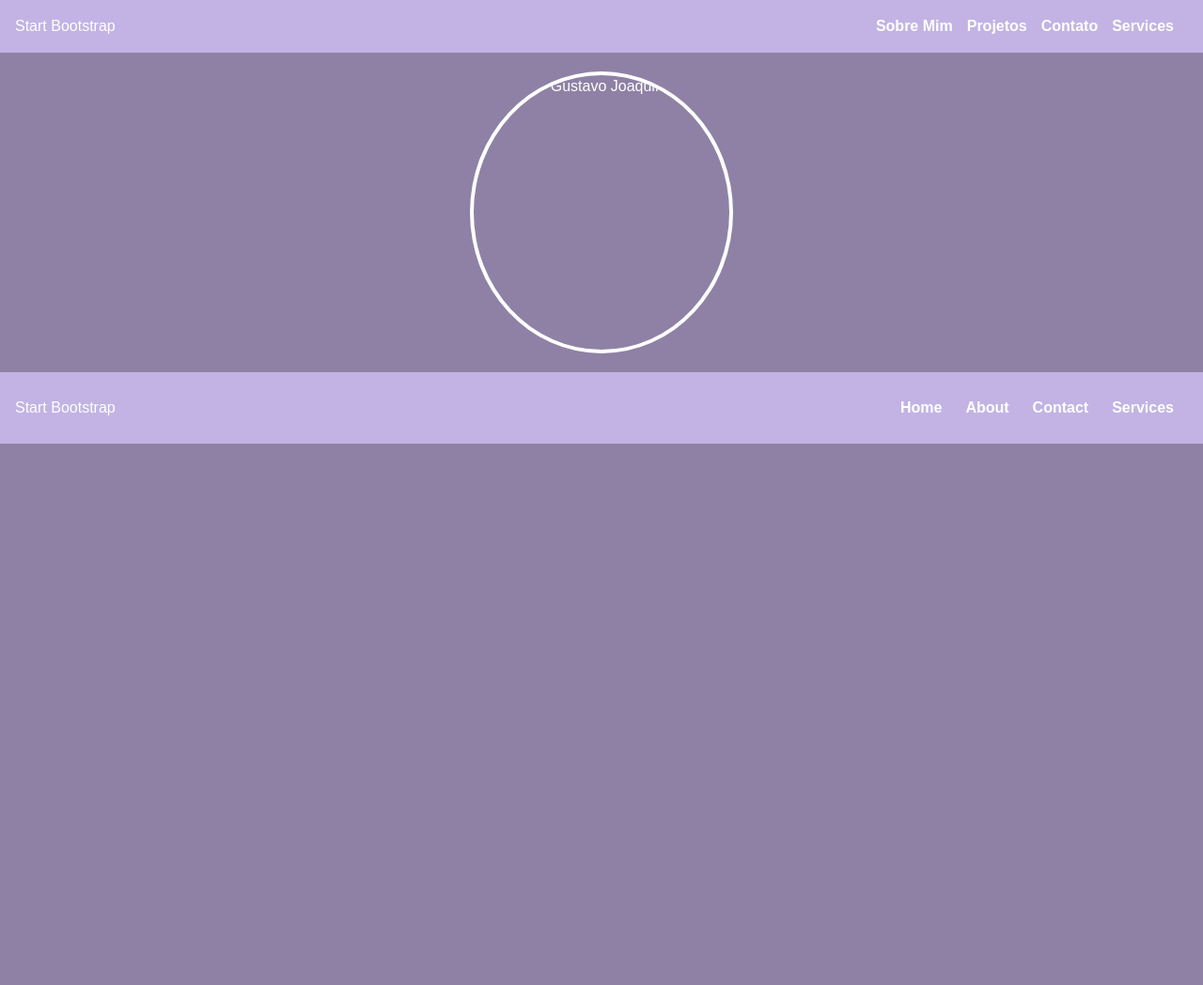
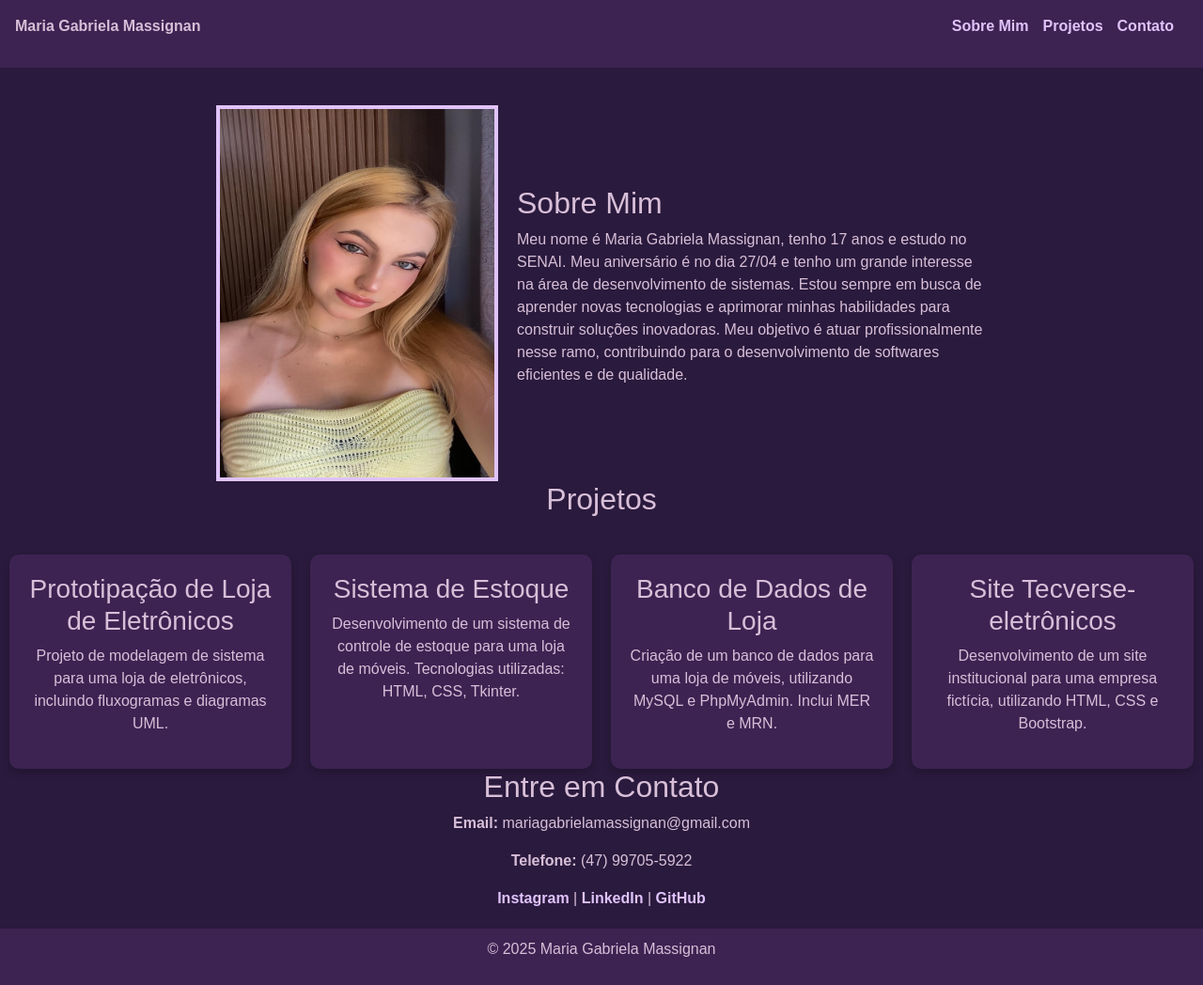
Before and after one commit to mgmassignan/portifolio, a plain HTML site: page portifolio/index.html in a window 1280 px wide. Shown: the whole page at 94% size. Before the commit the page ends 800 px from the top, so only its background shows below. Drawn offline with nearby package versions, Linux system fonts and the light colour scheme.

Commit message:
Add files via upload
Esse projeto é sobre o meu portifolio pessoal.

```diff
--- a/portifolio/index.html
+++ b/portifolio/index.html
@@ -5,135 +5,154 @@
     <meta name="viewport" content="width=device-width, initial-scale=1.0">
     <title>Meu Site</title>
 
-    <!-- Bootstrap CSS -->
     <link href="https://cdn.jsdelivr.net/npm/bootstrap@5.3.2/dist/css/bootstrap.min.css" rel="stylesheet">
 
     <style>
-        /* Navbar */
+        body {
+            background-color: #2A1A3D;
+            color: #D8BFD8;
+            text-align: center;
+            font-family: 'Montserrat', sans-serif;
+        }
         .Navbar {
-            background-color: #c2b3e4; /* Roxo claro */
+            background-color: #3D2352;
             display: flex;
             padding: 16px;
-            font-family: sans-serif;
+            font-family: 'Montserrat', sans-serif;
         }
-
         .Navbar a {
-            color: white;
+            color: #E0C3FC;
             text-decoration: none;
             margin-right: 15px;
             font-weight: bold;
         }
-
         .Navbar_Itens_Direito {
             margin-left: auto;
             display: flex;
         }
-
-        /* Fundo do site */
-        body {
-            background-color: rgb(143, 129, 165);
-            color: white;
+        .container-sobre {
+            display: flex;
+            align-items: center;
+            justify-content: center;
+            text-align: left;
+            margin-top: 40px;
+        }
+        .img-fluid {
+            width: 300px;
+            height: 400px;
+            border: 4px solid #E0C3FC;
+            margin-right: 20px;
+        }
+        .sobre_mim {
+            max-width: 500px;
+        }
+        .projetos {
+            display: flex;
+            justify-content: center;
+            gap: 20px;
+            flex-wrap: wrap;
+            margin-top: 40px;
+        }
+        .projeto-card {
+            background-color: #3D2352;
+            color: #D8BFD8;
+            padding: 20px;
+            border-radius: 10px;
+            width: 300px;
             text-align: center;
-            font-family: Arial, sans-serif;
+            box-shadow: 0 4px 8px rgba(0, 0, 0, 0.2);
         }
-
-
-        .img-fluid {
-            width: 280px;
-            height: 300px;
-            border-radius: 50%;
-            border: 4px solid white;
-            display: block;
-            margin: 20px auto;
-        }
-
-        /* Rodapé */
         footer {
-            background-color: #c2b3e4;
+            background-color: #3D2352;
             padding: 10px 0;
             margin-top: 20px;
+            text-align: center;
         }
-
-        footer a {
-            color: white;
+        a {
+            color: #E0C3FC;
             text-decoration: none;
-            margin: 0 10px;
+            font-weight: bold;
+        }
+        a:hover {
+            color: #F8E8FF;
+            text-decoration: underline;
         }
     </style>
 </head>
-
 <body>
     <header>
-
-            <body>
         <div class="Navbar">
             <nav class="Navbar_Itens_">
                 <div class="titulo_navbar">
-                            <p2>Start Bootstrap</p2>
+                    <p><strong>Maria Gabriela Massignan</strong></p>
                 </div>
             </nav>
             <nav class="Navbar_Itens_Direito">
                 <div class="primeira_navbar">
-                            <a href="Home.html">Sobre Mim</a>
+                    <a href="#sobre">Sobre Mim</a>
                 </div>
                 <div class="segunda_navbar">
-                            <a href="About.html">Projetos</a>
+                    <a href="#projetos">Projetos</a>
                 </div>
                 <div class="terceira_navbar">
-                            <a href="Contact.html">Contato</a>
-                        </div>
-                        <div class="quarta_navbar">
-                            <a href="Services.html">Services</a>
+                    <a href="#contato">Contato</a>
                 </div>
             </nav>
         </div>
+    </header>
+
+    <main>
+        <section id="sobre">
+            <div class="container-sobre">
+                <img src="img/eu.png.jpeg" class="img-fluid" alt="Maria Gabriela">
+                <div class="sobre_mim">
+                    <h2>Sobre Mim</h2>
+                    <p>Meu nome é Maria Gabriela Massignan, tenho 17 anos e estudo no SENAI. Meu aniversário é no dia 27/04 e tenho um grande interesse na área de desenvolvimento de sistemas. Estou sempre em busca de aprender novas tecnologias e aprimorar minhas habilidades para construir soluções inovadoras. Meu objetivo é atuar profissionalmente nesse ramo, contribuindo para o desenvolvimento de softwares eficientes e de qualidade.</p>
+                </div>
+            </div>
+        </section>
+
+        <section id="projetos">
+            <h2>Projetos</h2>
+            <div class="projetos">
+                <div class="projeto-card">
+                    <h3>Prototipação de Loja de Eletrônicos</h3>
+                    <p>Projeto de modelagem de sistema para uma loja de eletrônicos, incluindo fluxogramas e diagramas UML.</p>
+                </div>
+                <div class="projeto-card">
+                    <h3>Sistema de Estoque</h3>
+                    <p>Desenvolvimento de um sistema de controle de estoque para uma loja de móveis. Tecnologias utilizadas: HTML, CSS, Tkinter.</p>
+                </div>
+                <div class="projeto-card">
+                    <h3>Banco de Dados de Loja</h3>
+                    <p>Criação de um banco de dados para uma loja de móveis, utilizando MySQL e PhpMyAdmin. Inclui MER e MRN.</p>
+                </div>
+                <div class="projeto-card">
+                    <h3>Site Tecverse-eletrônicos</h3>
+                    <p>Desenvolvimento de um site institucional para uma empresa fictícia, utilizando HTML, CSS e Bootstrap.</p>
+                </div>
+            </div>
+        </section>
+
+        <section id="contato">
+            <div class="contato">
+                <h2>Entre em Contato</h2>
+            <p><strong>Email:</strong> mariagabrielamassignan@gmail.com</p>
+            <p><strong>Telefone:</strong> (47) 99705-5922</p>
+            </div>
+
+            <p>
+                <a href="https://www.instagram.com/mgmassignan/" target="_blank">Instagram</a> |
+                <a href="https://www.linkedin.com/in/maria-gabriela-massignan-28a673339/" target="_blank">LinkedIn</a> |
+                <a href="https://github.com/mgmassignan" target="_blank">GitHub</a>
+            </p>
+        </section>
+    </main>
+
+    <footer>
+        <p>&copy; 2025 Maria Gabriela Massignan</p>
+    </footer>
+
+    <script src="https://cdn.jsdelivr.net/npm/bootstrap@5.3.2/dist/js/bootstrap.min.js"></script>
 </body>
 </html>
-
-        </header>
-        <main>
-            <img src="img/eu.png.jpg" class="img-fluid" alt="Gustavo Joaquim" width="200">
-        </main>
-        <footer>
-
-<body>
-    <div class="Navbar">
-        <nav class="Navbar_Itens_">
-            <div class="titulo_navbar">
-                <p2>Start Bootstrap</p2>
-            </div>
-        </nav>
-        <nav class="Navbar_Itens_Direito">
-            <div class="primeira_navbar">
-                <a href="Home.html">Home</a>
-            </div>
-            <div class="segunda_navbar">
-                <a href="About.html">About</a>
-            </div>
-            <div class="terceira_navbar">
-                <a href="Contact.html">Contact</a>
-            </div>
-            <div class="quarta_navbar">
-                <a href="Services.html">Services</a>
-            </div>
-        </nav>
-    </div>
-</body>
-</html>
- <!-- place footer here -->
-        </footer>
-        <!-- Bootstrap JavaScript Libraries -->
-        <script
-            src="https://cdn.jsdelivr.net/npm/@popperjs/core@2.11.8/dist/umd/popper.min.js"
-            integrity="sha384-I7E8VVD/ismYTF4hNIPjVp/Zjvgyol6VFvRkX/vR+Vc4jQkC+hVqc2pM8ODewa9r"
-            crossorigin="anonymous"
-        ></script>
-
-        <script
-            src="https://cdn.jsdelivr.net/npm/bootstrap@5.3.2/dist/js/bootstrap.min.js"
-            integrity="sha384-BBtl+eGJRgqQAUMxJ7pMwbEyER4l1g+O15P+16Ep7Q9Q+zqX6gSbd85u4mG4QzX+"
-            crossorigin="anonymous"
-        ></script>
-    </body>
-</html>
-</body>
```
Also changed, not shown: portifolio/img/eu.png.jpeg (added). Lines whose indentation alone changed are shown as unchanged.
